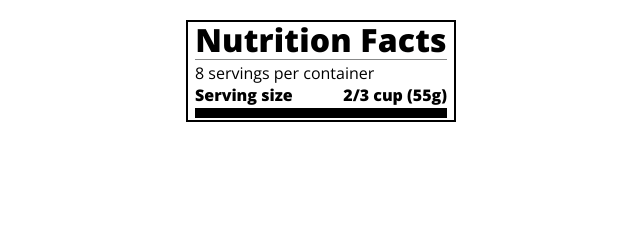
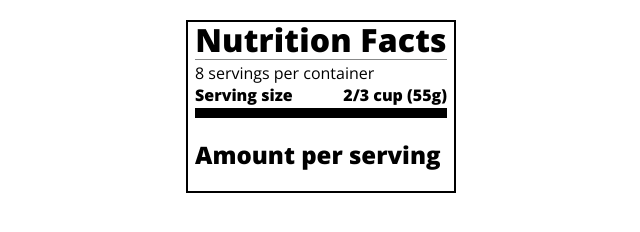
Before and after one commit to JosephKemper/NutritionLabel, a plain HTML site: page index.html in a window 1280 px wide. Shown: the whole page, without its empty margins (319-959 px from the left). Drawn offline with nearby package versions, Linux system fonts and the light colour scheme.

Commit message:
Step 30 complete

```diff
--- a/index.html
+++ b/index.html
@@ -17,7 +17,13 @@
     <span><p class="bold">Serving size <span>2/3 cup (55g)</span></p>
     </header>
     <div class="divider large"></div>
-    <div class="calories-info"></div>
+    <div class="calories-info">
+      <div class="left-container">
+        <h2 class="bold small-text">
+          Amount per serving
+        </h2>
+      </div>
+    </div>
   </div>
 </body>
 </html>
```
